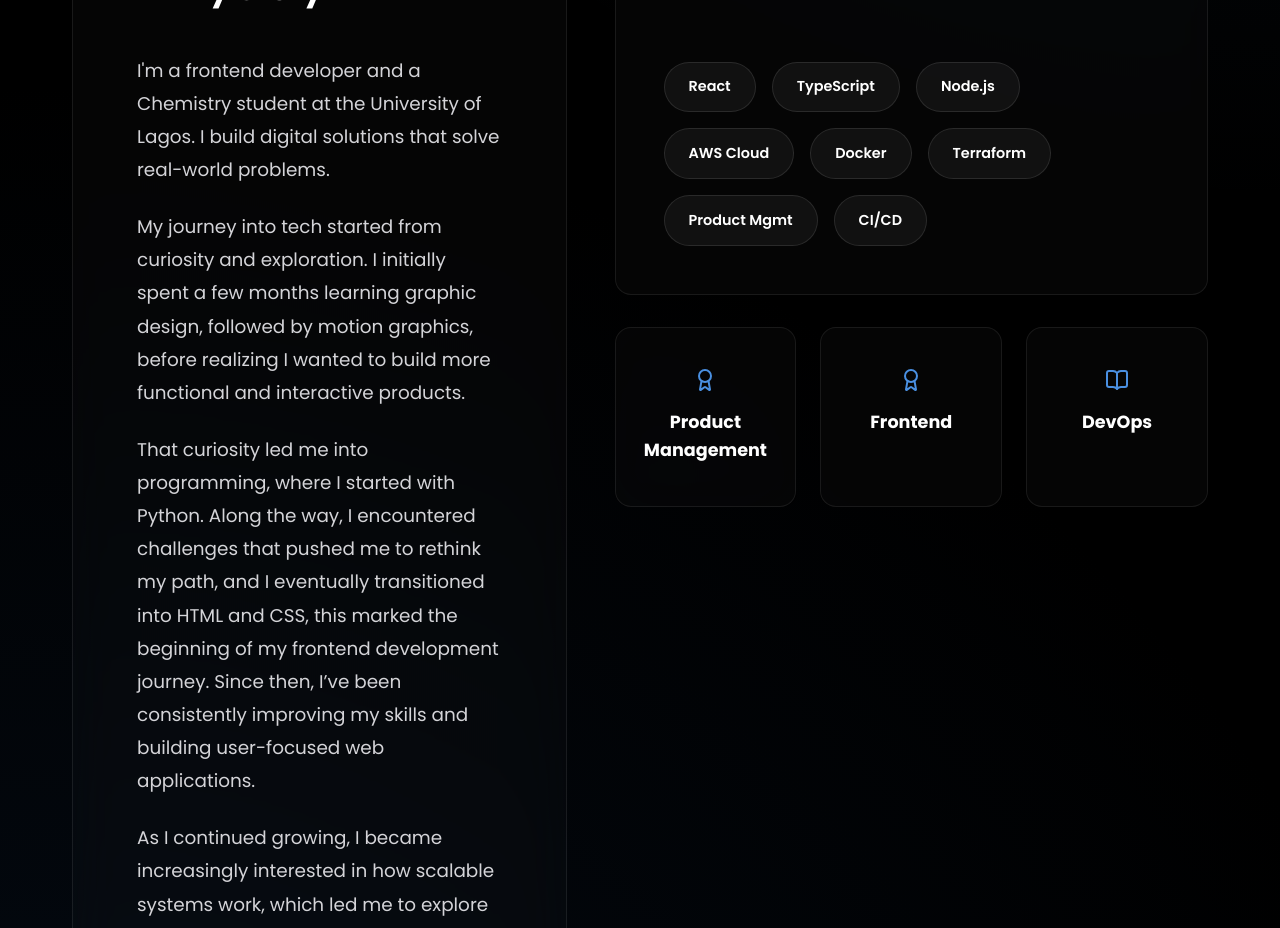
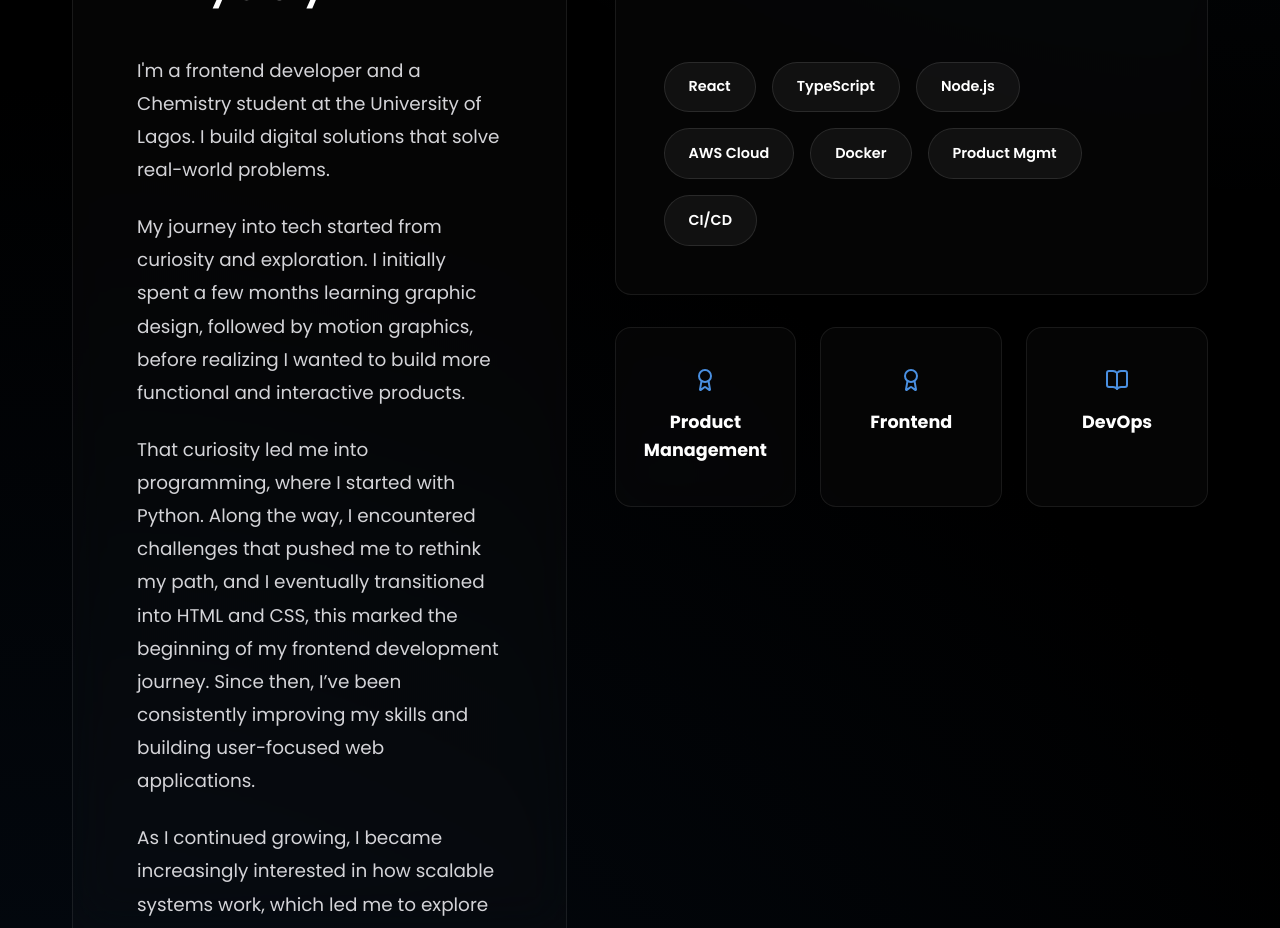
Before and after one commit to Confidenceb/my-portfolio-site, a React (Vite) app: page /about in a window 1280 px wide. Shown: the part 1140-2068 px from the top of the page. Built offline with nearby package versions, Linux system fonts and the light colour scheme; no server answers.

Commit message:
removed a key competence

```diff
--- a/src/pages/AboutPage.jsx
+++ b/src/pages/AboutPage.jsx
@@ -109,7 +109,6 @@ const AboutPage = () => {
                   <span className="skill-pill">Node.js</span>
                   <span className="skill-pill">AWS Cloud</span>
                   <span className="skill-pill">Docker</span>
-                  <span className="skill-pill">Terraform</span>
                   <span className="skill-pill">Product Mgmt</span>
                   <span className="skill-pill">CI/CD</span>
                 </div>
```
